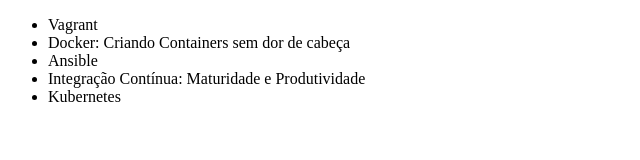
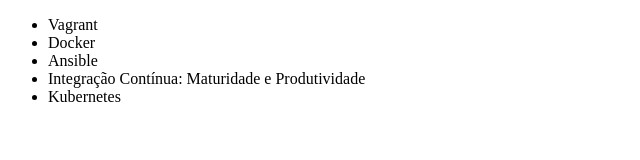
Before and after one commit to ivan-alves/alura-git, a plain HTML site: page index.html in a window 1280 px wide. Shown: the whole page, without its empty margins (0-640 px from the left). Drawn offline with Linux system fonts and the light colour scheme.

Commit message:
voltando atras

```diff
--- a/index.html
+++ b/index.html
@@ -7,7 +7,7 @@
 <body>
     <ul>
         <li>Vagrant</li>
-        <li>Docker: Criando Containers sem dor de cabeça</li>
+        <li>Docker</li>
         <li>Ansible</li>
         <li>Integração Contínua: Maturidade e Produtividade</li>
         <li>Kubernetes</li>
```
